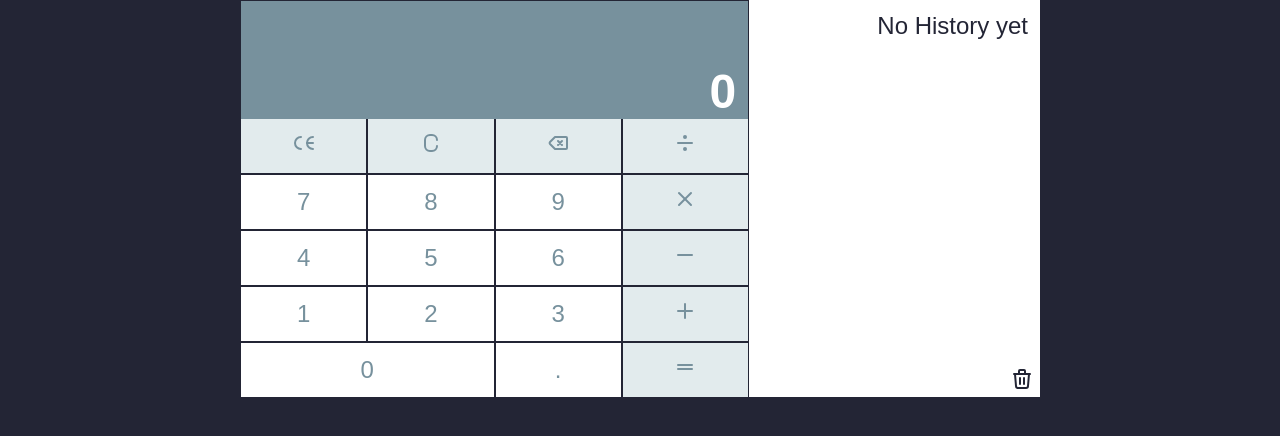
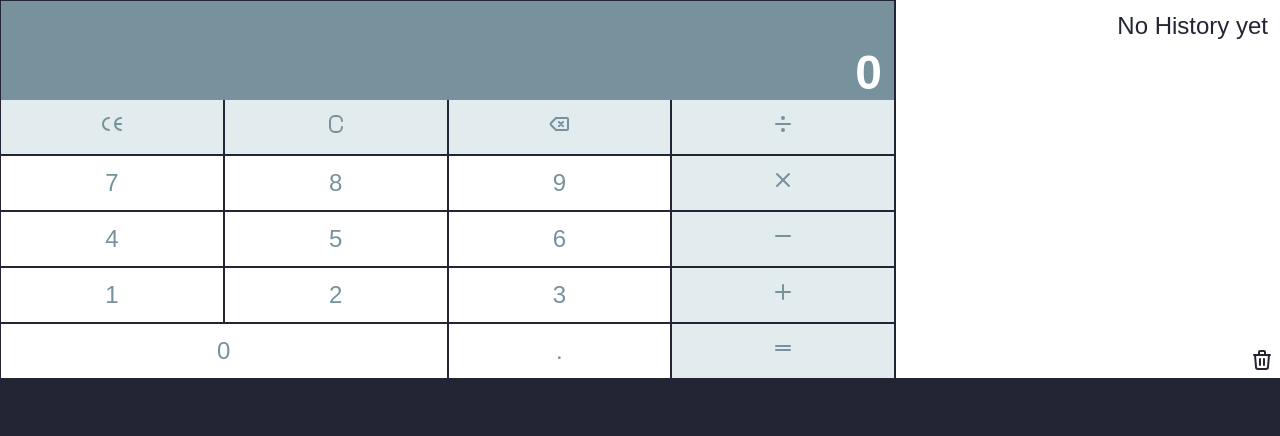
Before and after one commit to GinaLeeAlfy/react_calculator, a React (Vite) app: page / in a window 1280 px wide. Shown: the top 436 px of the page. Built offline with nearby package versions, Linux system fonts and the light colour scheme.

Commit message:
fixed operator error. changed mobile vs desktop layout

```diff
--- a/src/App.jsx
+++ b/src/App.jsx
@@ -82,6 +82,10 @@ const App = () => {
       setIsCalculated(false);
     } else if (!isCalculated && isLastInputNumber) {
       calculateExpression(operatorText, false);
+    } else if (isFinalEval) {
+      setLastNumber(currentAnswerDisplay);
+      setCurrentAnswer(currentAnswerDisplay);
+      setDisplay(`${currentAnswerDisplay} ${operatorText}`);
     } else if (isCalculated) {
       setDisplay(`${lastNumber} ${operatorText}`);
       setIsCalculated(false);
@@ -246,6 +250,7 @@ const App = () => {
 
   return (
     <div className="container">
+      <div className="calc-container">
         <Screen display={display} currentAnswerDisplay={currentAnswerDisplay} />
         <div className="buttons" onClick={grabInfo}>
           <div className="row">
@@ -294,6 +299,8 @@ const App = () => {
             </button>
           </div>
         </div>
+      </div>
+
       <History expressions={expressions} setExpressions={setExpressions} />
     </div>
   );
--- a/src/style.css
+++ b/src/style.css
@@ -29,24 +29,27 @@ body {
 
 #root {
   width: 100%;
-  max-width: 800px;
 }
 
 .container {
   display: flex;
   flex-direction: column;
+  gap: 2px;
+}
+
+.calc-container {
+  flex-grow: 3;
 }
 
 .history {
-  grid-area: history;
+  min-height: 378px;
+  width: 100%;
   text-align: end;
   display: flex;
   flex-direction: column;
   background-color: var(--white);
   color: var(--black);
   align-items: end;
-  overflow: scroll;
-  flex-grow: 3;
 }
 
 .flex-col {
@@ -77,7 +80,6 @@ body {
 }
 
 .screen {
-  grid-area: display;
   background-color: var(--dark-gray);
   border: 1px solid var(--black);
   border-bottom: none;
@@ -87,12 +89,10 @@ body {
   justify-content: end;
   padding: 0.5rem;
   padding-bottom: 0;
-  overflow: scroll;
   min-height: 100px;
 }
 
 .buttons {
-  grid-area: buttons;
   display: grid;
   gap: 2px;
 }
@@ -143,13 +143,14 @@ path {
   pointer-events: none;
 }
 
-@media (min-width: 600px) {
+@media (min-width: 500px) {
   .container {
-    display: grid;
-    grid-template-rows: 3fr 7fr;
-    grid-template-columns: 7fr 4fr;
-    grid-template-areas:
-      "display history"
-      "buttons history";
+    flex-direction: row;
+    gap: 1px;
+  }
+
+  .history {
+    width: 30%;
+    min-width: 200px;
   }
 }
```
Lines whose indentation alone changed are shown as unchanged.
